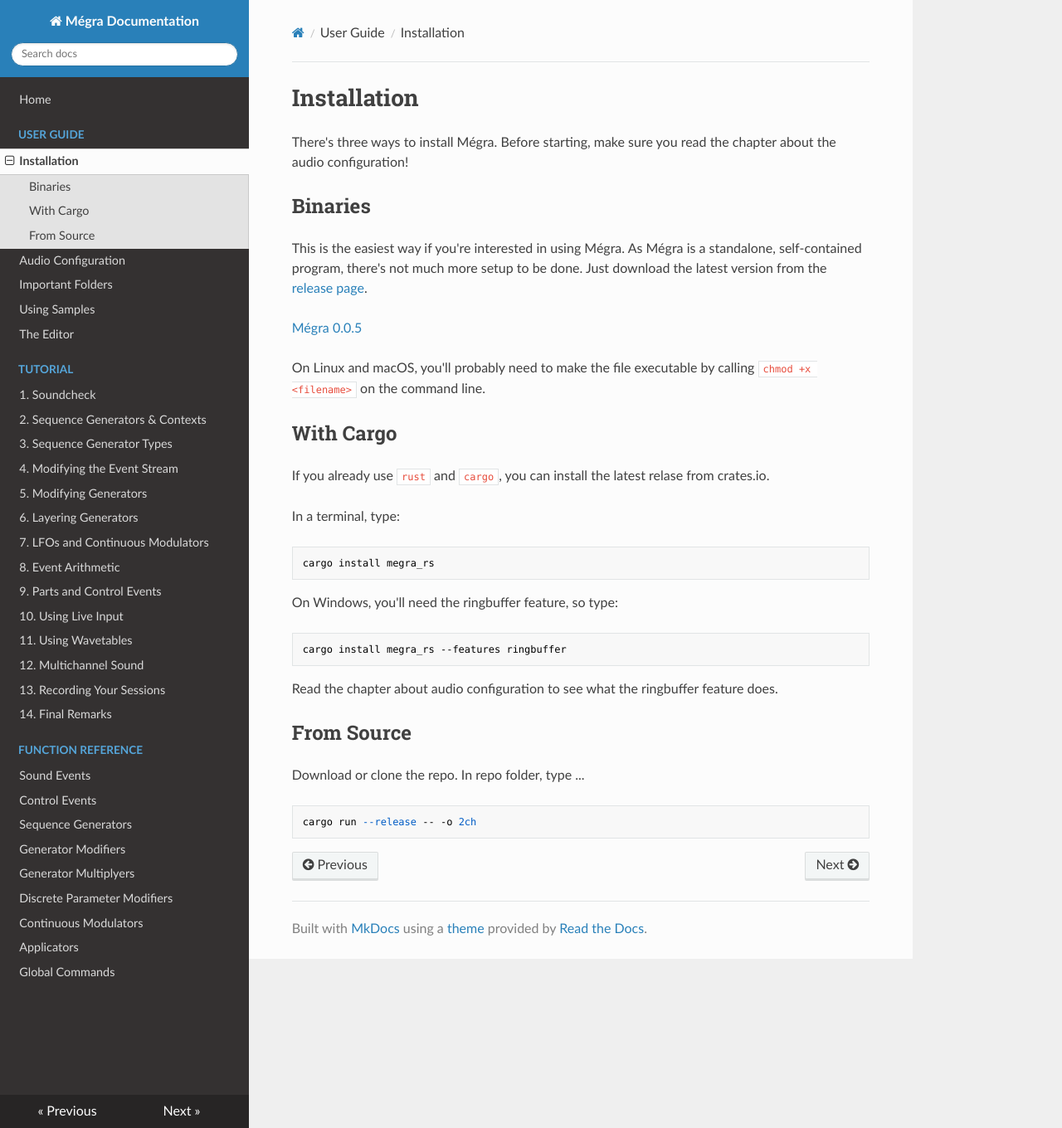
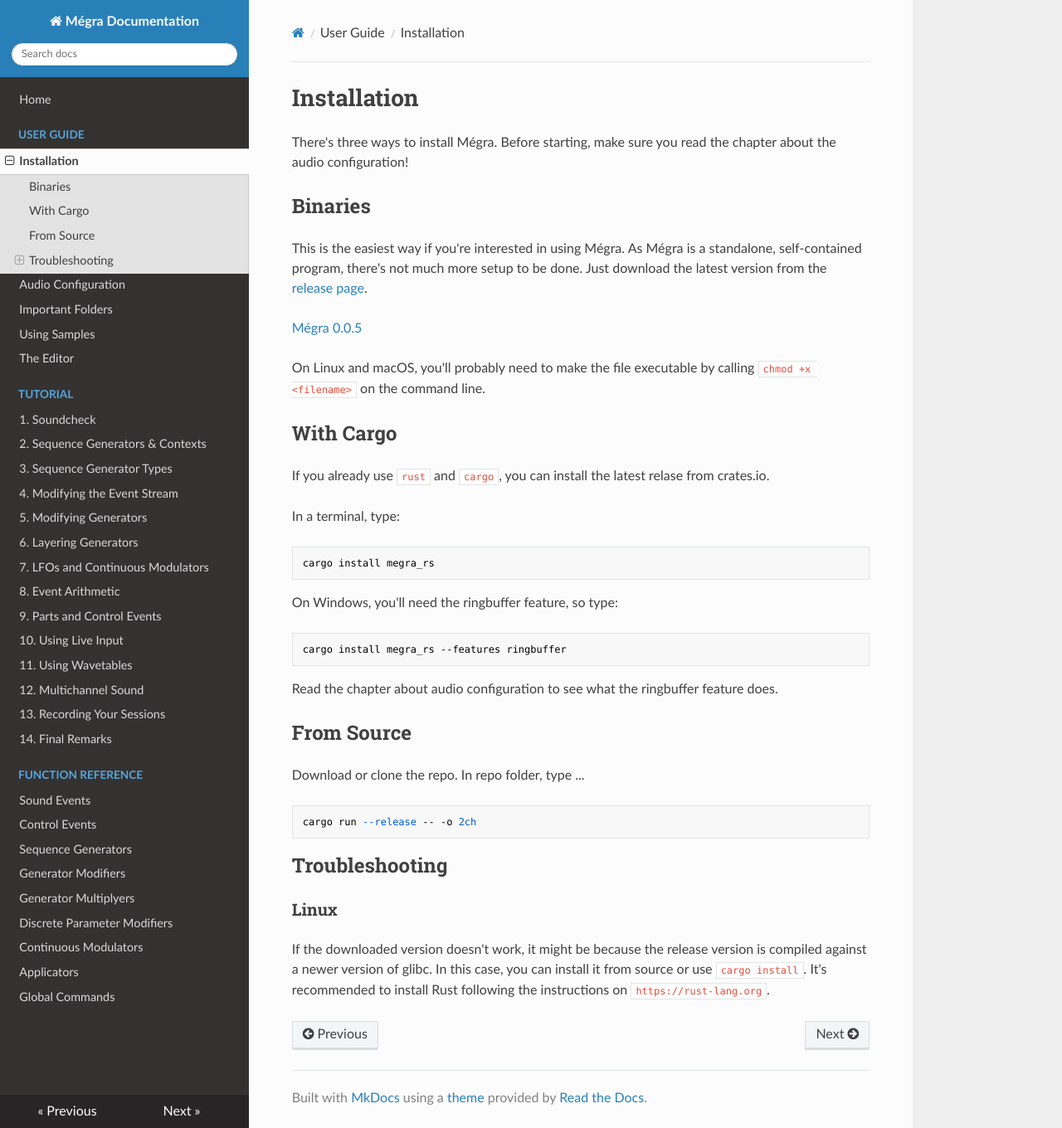
Before and after one commit to the-drunk-coder/megra-doc, an MkDocs documentation site: the page built from docs/installation.md, in a window 1280 px wide and 1360 px high. Shown: the whole window at 83% size. Built offline with MkDocs 1.6.1, drawn with Linux system fonts in a browser that asks for light colours; nearby versions of some CDN libraries.

Commit message:
installation hint

````diff
--- a/docs/installation.md
+++ b/docs/installation.md
@@ -32,3 +32,10 @@ Download or clone the repo. In repo folder, type ...
 ```
 cargo run --release -- -o 2ch
 ```
+
+## Troubleshooting
+
+### Linux
+
+If the downloaded version doesn't work, it might be because the release version is compiled against a newer version of glibc. In this case,
+you can install it from source or use `cargo install`. It's recommended to install Rust following the instructions on `https://rust-lang.org`.
````
